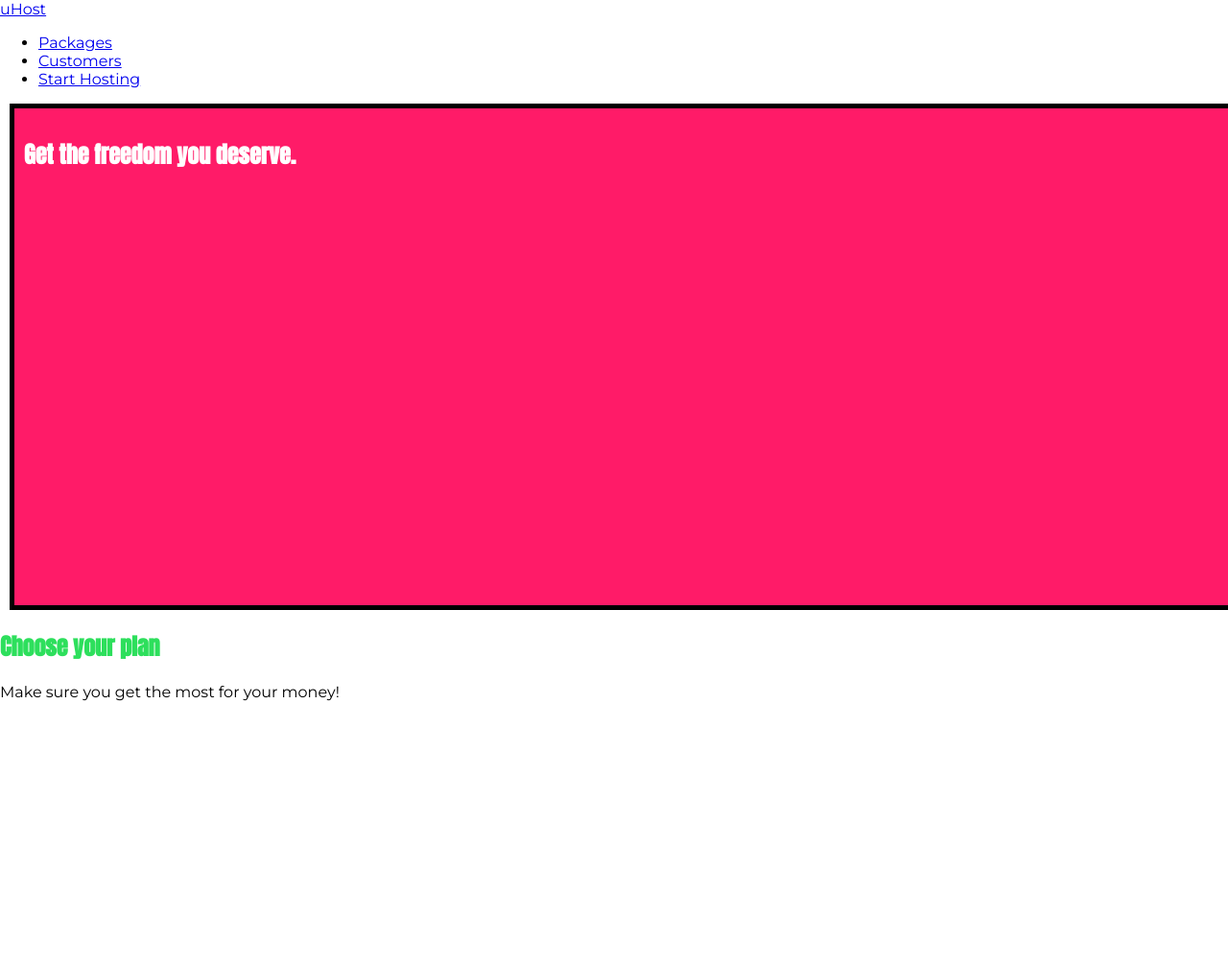
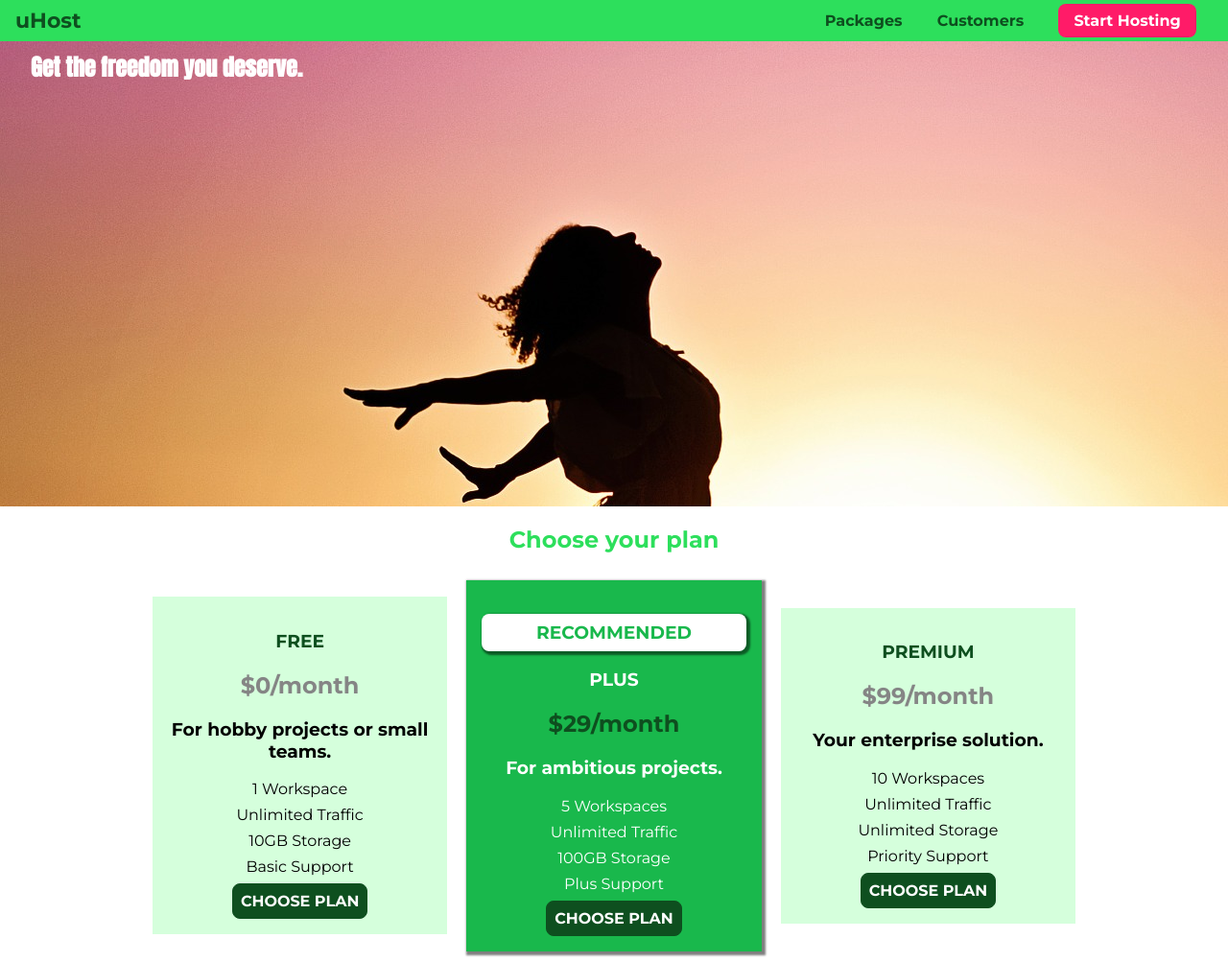
Before and after one commit to biancama/css_the_complete_guide, a plain HTML site: page index.html in a window 1280 px wide. Shown: the top 1003 px of the page at 96% size. Before the commit the page ends 800 px from the top, so only its background shows below. Drawn offline with Linux system fonts and the light colour scheme.

Commit message:
First version of uHost

```diff
--- a/index.html
+++ b/index.html
@@ -8,29 +8,29 @@
     <link rel="shortcut icon" href="favicon.png">
     <link href="https://fonts.googleapis.com/css?family=Anton" rel="stylesheet">
     <link href="https://fonts.googleapis.com/css?family=Montserrat:400,700" rel="stylesheet">
+    <link rel="stylesheet" href="shared.css">
     <link rel="stylesheet" href="main.css">
 </head>
 
 <body>
-    <header>
+    <header class="main-header">
         <div>
-            <a href="index.html">
+            <a href="index.html" class="main-header__brand">
                 uHost
             </a>
         </div>
-        <nav>
-            <ul>
-                <li>
+        <nav class="main-nav">
+            <ul class="main-nav__items">
+                <li class="main-nav__item">
                     <a href="packages/index.html">Packages</a>
                 </li>
-                <li>
+                <li class="main-nav__item">
                     <a href="customers/index.html">Customers</a>
                 </li>
-                <li>
+                <li class="main-nav__item main-nav__item--cta">
                     <a href="start-hosting/index.html">Start Hosting</a>
                 </li>
             </ul>
-
         </nav>
     </header>
     <main>
@@ -39,9 +39,82 @@
         </section>
         <section id="plans">
             <h1 class="section-title">Choose your plan</h1>
-            <p>Make sure you get the most for your money!</p>
-        </section>
+            <div class="plan__list">
+              <article class="plan">
+                <h1 class="plan__title">FREE</h1>
+                <h2 class="plan__price">$0/month</h2>
+                <h3>For hobby projects or small teams.</h3>
+                <ul class="plan__features">
+                  <li class="plan__feature">1 Workspace</li>
+                  <li class="plan__feature">Unlimited Traffic</li>
+                  <li class="plan__feature">10GB Storage</li>
+                  <li class="plan__feature">Basic Support</li>
+                </ul>
+                <div>
+                  <button class="button">CHOOSE PLAN</button>
+                </div>
+              </article>
+              <article class="plan plan--highlighted">
+                <h1 class="plan__annotation">RECOMMENDED</h1>
+                <h1 class="plan__title">PLUS</h1>
+                <h2 class="plan__price">$29/month</h2>
+                <h3>For ambitious projects.</h3>
+                <ul class="plan__features">
+                  <li class="plan__feature">5 Workspaces</li>
+                  <li class="plan__feature">Unlimited Traffic</li>
+                  <li class="plan__feature">100GB Storage</li>
+                  <li class="plan__feature">Plus Support</li>
+                </ul>
+                <div>
+                  <button class="button">CHOOSE PLAN</button>
+                </div>
+              </article>
+              <article class="plan">
+                <h1 class="plan__title">PREMIUM</h1>
+                <h2 class="plan__price">$99/month</h2>
+                <h3>Your enterprise solution.</h3>
+                <ul class="plan__features">
+                  <li class="plan__feature">10 Workspaces</li>
+                  <li class="plan__feature">Unlimited Traffic</li>
+                  <li class="plan__feature">Unlimited Storage</li>
+                  <li class="plan__feature">Priority Support</li>
+                </ul>
+                <div>
+                  <button class="button">CHOOSE PLAN</button>
+                </div>
+              </article>
+            </div>
+          </section>
+          <section id="key-features">
+            <h1 class="section-title">Many Good Reasons to Stick Around</h1>
+            <ul class="key-features__list">
+              <li class="key-feature">
+                <div class="key-feature__image"></div>
+                <p class="key-feature__description">3,857,000 Trusting Customers</p>
+              </li>
+              <li class="key-feature">
+                <div class="key-feature__image"></div>
+                <p class="key-feature__description">99.999% Uptime Guarantee</p>
+              </li>
+              <li class="key-feature">
+                <div class="key-feature__image"></div>
+                <p class="key-feature__description">Lightning Fast CDN</p>
+              </li>
+            </ul>
+          </section>
     </main>
+    <footer class="main-footer">
+      <nav>
+        <ul class="main-footer__links">
+          <li class="main-footer__link">
+            <a href="#">Support</a>
+          </li>
+          <li class="main-footer__link">
+            <a href="#">Terms of Service</a>
+          </li>
+        </ul>
+      </nav>
+    </footer>
 </body>
 
 </html>
--- a/main.css
+++ b/main.css
@@ -1,29 +1,132 @@
-* {
-    box-sizing: border-box;
-}
-body {
-    font-family: 'Montserrat', sans-serif;
-    margin: 0;
-}
-
 #product-overview {
-    background: #ff1b68;
+    background: url("freedom.jpg");
     width: 100%;
     height: 528px;
-    padding: 10px;
-    border: 5px solid black;
-    margin: 10px;
+    padding: 32px;
 }
 
 #product-overview h1 {
-    background: #ff1b68;
-}
-
-h1 {
     color: white;
     font-family: 'Anton', sans-serif;
 }
 
+
 .section-title {
     color: #2ddf5c;
+    text-align: center;
 }
+
+.plan {
+    background: #d5ffdc;
+    text-align: center;
+    padding: 16px;
+    margin: 8px;
+    display: inline-block;
+    width: 30%;
+    vertical-align: middle;
+}
+.plan__list {
+    width: 80%;
+    margin: auto;
+    text-align: center;
+}
+.plan--highlighted {
+    background: #19b84c;
+    color: white;
+    box-shadow: 2px 2px 2px 2px rgba(0, 0, 0, 0.5);
+}
+
+.plan__annotation {
+    background: white;
+    color: #19b84c;
+    box-shadow: 2px 2px 2px 2px rgba(0, 0, 0, 0.5);
+    padding: 8px;
+    border-radius: 8px;
+}
+
+.plan__title {
+    color: #0e4f1f;
+}
+
+.plan--highlighted .plan__title{
+    color: white;
+}
+
+.plan--highlighted .plan__price{
+    color: #0e4f1f;
+}
+
+.plan__price {
+    color: #858585;
+}
+.plan__features {
+    list-style: none;
+    margin: 0;
+    padding: 0;
+}
+
+.plan__feature {
+    margin: 8px 0;
+}
+
+.button {
+    background: #0e4f1f;
+    color: white;
+    font: inherit;
+    border: 1.5px solid #0e4f1f;
+    padding: 8px;
+    border-radius: 8px;
+    font-weight: bold;
+    cursor: pointer;
+}
+
+.button:hover,
+.button:active {
+    background: white;
+    color: #0e4f1f;
+}
+
+.button:focus {
+    outline: none;
+}
+
+
+/* key-features */
+
+#key-features {
+    background: #ff1b68;
+    margin-top: 80px;
+    padding: 16px;
+}
+
+#key-features .section-title {
+    color: white;
+    margin: 32px;
+}
+
+.key-features__list {
+    text-align: center;
+    margin: 0;
+    padding: 0;
+}
+.key-feature {
+    display: inline-block;
+    width: 30%;
+    vertical-align: top;
+}
+
+.key-feature__image {
+    background: #ffcede;
+    width: 128px;
+    height: 128px;
+    border: 2px solid #424242;
+    border-radius: 50%;
+    margin: 0 auto;
+}
+
+.key-feature__description {
+    text-align: center;
+    color: white;
+    font-weight: bold;
+    font-size: 20px;;
+}
--- /dev/null
+++ b/packages/packages.css
@@ -0,0 +1,74 @@
+main {
+    padding-top: 32px;
+}
+
+.plan-overview {
+    width: 80%;
+    border: 4px solid #0e4f1f;
+    margin: 32px 0;
+    border-left: none;
+}
+
+.plan-overview:hover,
+.plan-overview:active {
+    box-shadow: 2px 2px 4px rgba(0, 0, 0, 0.5);
+    border-color: #ff5454;
+    /* border-color: #ff5454 !important; */
+}
+
+.plan-overview a {
+    text-decoration: none;
+    color: inherit;
+    display: block;
+    padding: 32px;
+}
+
+.plan-overview__title {
+    color: black;
+}
+
+.plan-overview__subtitle {
+    color: #979797;
+}
+
+.plan-overview__description {
+    color: #0e4f1f;
+    background: white;
+    border: 1px solid #0e4f1f;
+    font-size: 22px;
+    padding: 16px;
+}
+
+#plus {
+    background: rgba(213, 255, 220, 0.95);
+
+}
+
+#free {
+    background:rgba(234, 252, 237, 0.95);
+    float: right;
+    border-left: 4px solid #0e4f1f;
+    border-right: none;
+    text-align: right;
+}
+
+
+#free:hover,
+#free:active {
+    border-left-color: #ff5454;
+}
+
+#premium {
+    background: rgba(14, 79, 31, 0.95);
+}
+
+#premium .plan-overview__title {
+    color: white;
+}
+
+#premium .plan-overview__subtitle {
+    color: #bbb;
+}
+.clearfix {
+    clear: both;
+}
--- /dev/null
+++ b/shared.css
@@ -0,0 +1,124 @@
+* {
+  box-sizing: border-box;
+}
+
+body {
+  font-family: "Montserrat", sans-serif;
+  margin: 0;
+}
+
+.main-header {
+  background: #2ddf5c;
+  padding: 8px 16px;
+  position: fixed;
+  z-index: 1;
+  top: 0;
+  left: 0;
+  width: 100%;
+}
+
+.main-header > div {
+  display: inline-block;
+  vertical-align: middle;
+}
+
+.main-header__brand {
+  color: #0e4f1f;
+  text-decoration: none;
+  font-weight: bold;
+  font-size: 22px;
+}
+
+.main-nav {
+  display: inline-block;
+  text-align: right;
+  width: calc(100% - 74px);
+  vertical-align: middle;
+}
+
+.main-nav__items {
+  margin: 0;
+  padding: 0;
+  list-style: none;
+}
+
+.main-nav__item {
+  display: inline-block;
+  margin: 0 16px;
+}
+
+.main-nav__item a {
+  text-decoration: none;
+  color: #0e4f1f;
+  font-weight: bold;
+  padding: 3px 0;
+}
+
+.main-nav__item a:hover,
+.main-nav__item a:active {
+  color: white;
+  border-bottom: 5px solid white;
+}
+
+.main-nav__item--cta a {
+  color: white;
+  background: #ff1b68;
+  padding: 8px 16px;
+  border-radius: 8px;
+}
+
+.main-nav__item--cta a:hover,
+.main-nav__item--cta a:active {
+  color: #ff1b68;
+  background: white;
+  border: none;
+}
+
+.button {
+  background: #0e4f1f;
+  color: white;
+  font: inherit;
+  font-weight: bold;
+  padding: 8px;
+  border: 1.5px solid #0e4f1f;
+  border-radius: 8px;
+  cursor: pointer;
+}
+
+.button:hover,
+.button:active {
+  background: white;
+  color: #0e4f1f;
+}
+
+.button:focus {
+  outline: none;
+}
+
+.main-footer {
+  background: black;
+  margin-top: 48px;
+  padding: 28px;
+}
+
+.main-footer__links {
+  list-style: none;
+  margin: 0;
+  padding: 0;
+  text-align: center;
+}
+
+.main-footer__link {
+  display: inline-block;
+  margin: 0 16px;
+}
+
+.main-footer__link a {
+  color: white;
+  text-decoration: none;
+}
+
+.main-footer__link a:hover,
+.main-footer__link a:active {
+  color: #ccc;
+}
```
Also changed, not shown: packages/index.html (added, +83 -0 lines), freedom.jpg (added).
